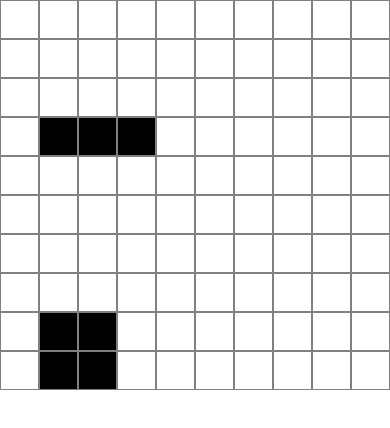
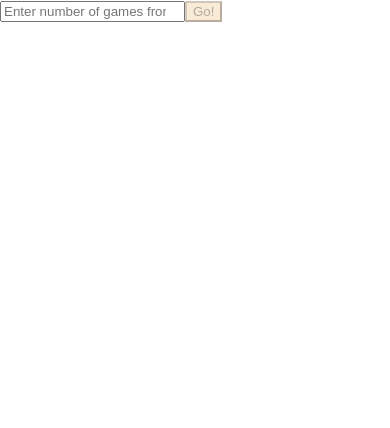
Before and after one commit to BeerSheva22-TimurOvadya/React-Application, a React (Create React App) app: page / in a window 390 px wide. Shown: the top 428 px of the page. Built offline with nearby package versions, Linux system fonts and the light colour scheme.

Commit message:
classWork

```diff
--- a/package.json
+++ b/package.json
@@ -3,6 +3,7 @@
   "version": "0.1.0",
   "private": true,
   "dependencies": {
+    "@reduxjs/toolkit": "^1.9.5",
     "@testing-library/jest-dom": "^5.16.5",
     "@testing-library/react": "^13.4.0",
     "@testing-library/user-event": "^13.5.0",
--- a/src/App.tsx
+++ b/src/App.tsx
@@ -1,9 +1,21 @@
+import { useEffect } from 'react';
 import LifeGame from './components/LifeGame';
+import { useDispatch } from 'react-redux';
+import { sizeActions } from './redux/slices/cellSizeSlice';
+import { directionActions } from './redux/slices/flexDirectionSlice';
+import Lifes from './components/Lifes';
 
 const App: React.FC = () => {
+    const dispatch = useDispatch<any>();
+    useEffect(() => {
+        window.addEventListener('resize', () => {
+            dispatch(sizeActions.setSize());
+            dispatch(directionActions.setDirection());
+        });
+    }, []);
     return (
         <div>
-            <LifeGame />
+            <Lifes />
         </div>
     );
 };
--- /dev/null
+++ b/src/components/Lifes.tsx
@@ -0,0 +1,33 @@
+import { useEffect, useState } from "react";
+import { useSelectorCount, useSelectorDirection } from "../redux/store";
+import { useDispatch } from "react-redux";
+import { countActions } from '../redux/slices/lifesCountSlice';
+import LifeGame from "./LifeGame";
+import Input from "./common/Input";
+import InputResult from "../model/InputResult";
+
+const Lifes: React.FC = () => {
+    const [showFlag, setShowFlag] = useState<boolean>(false);
+
+    function checkInput(input: string): InputResult {
+        const inNum = parseInt(input);
+        if (inNum < 1 || inNum > 5) return {status: "error", message: "Number should be in range 1..5"};
+        dispatch(countActions.setCount(inNum));
+        setShowFlag(true);
+        return {status: "success"};
+    }
+
+    const dispatch = useDispatch();
+    useEffect(() => {
+        dispatch(countActions.setCount(0));
+    }, []);
+    const flexDirection = useSelectorDirection();
+    const count = useSelectorCount();
+
+    return showFlag ?
+        <section style={{display: "flex", flexDirection, alignItems: "center", justifyContent: "space-around", height: "100vh"}}>
+            {Array.from({length: count}).map(_ => <LifeGame/>)}
+        </section> :
+        <Input placeholder="Enter number of games from 1 to 5" buttonTitle="Go!" type="number" submitFn={checkInput}/>
+}
+export default Lifes;
--- a/src/components/Row.tsx
+++ b/src/components/Row.tsx
@@ -1,23 +1,22 @@
-import { ReactNode, useEffect, useState } from 'react';
-import configLife from '../config/life-game-config.json';
+import { ReactNode } from 'react';
 
-function getSize() {
-    return Math.min(window.innerHeight, window.innerWidth) / configLife.dimension - 2;
-}
+import { useSelectorCount, useSelectorSize } from '../redux/store';
+
+
+
 
 const Row: React.FC<{ row: number[] }> = ({ row }) => {
-    const [size, setSize] = useState(getSize());
-    useEffect(() => {
-        window.addEventListener('resize', () => setSize(getSize()))
-    }, []);
+    const size = useSelectorSize();
+    const lifesCount = useSelectorCount();
+
 
     function getDivs(): ReactNode {
         return row.map((num, index) => (
             <div
                 key={index}
                 style={{
-                    width: size,
-                    height: size,
+                    width: size/lifesCount,
+                    height: size/lifesCount,
                     backgroundColor: num ? 'black' : 'white',
                     border: 'solid 1px gray',
                 }}
--- a/src/components/common/Input.tsx
+++ b/src/components/common/Input.tsx
@@ -1,4 +1,4 @@
-import { useEffect, useRef, useState } from "react";
+import { useRef, useState } from "react";
 import InputResult from "../../model/InputResult";
 import Alert from "./Alert";
 import { StatusType } from "../../model/StstusType";
--- a/src/config/life-game-config.json
+++ b/src/config/life-game-config.json
@@ -1,4 +1,4 @@
 {
-    "dimension": 10,
+    "dimension": 50,
     "tick": 400
 }
--- a/src/index.tsx
+++ b/src/index.tsx
@@ -3,14 +3,14 @@ import ReactDOM from 'react-dom/client';
 import './index.css';
 import App from './App';
 import reportWebVitals from './reportWebVitals';
+import { Provider } from 'react-redux';
+import { store } from './redux/store';
 
-const root = ReactDOM.createRoot(
-  document.getElementById('root') as HTMLElement
-);
+const root = ReactDOM.createRoot(document.getElementById('root') as HTMLElement);
 root.render(
-
-    <App />
-
+    <Provider store={store}>
+        <App />
+    </Provider>,
 );
 
 // If you want to start measuring performance in your app, pass a function
--- /dev/null
+++ b/src/redux/slices/cellSizeSlice.ts
@@ -0,0 +1,25 @@
+import { createSlice } from '@reduxjs/toolkit';
+import lifeGame from '../../config/life-game-config.json';
+
+const {dimension} = lifeGame;
+
+function getSize() {
+    return Math.min(window.innerHeight, window.innerWidth) / dimension - 2;
+}
+
+const initialState: { size: number } = {
+    size: getSize(),
+};
+
+const slice = createSlice({
+    initialState,
+    name: 'sizeState',
+    reducers: {
+        setSize: (state) => {
+            state.size = getSize();
+        },
+    },
+});
+
+export const sizeActions = slice.actions;
+export const sizeReducer = slice.reducer;
--- /dev/null
+++ b/src/redux/slices/flexDirectionSlice.ts
@@ -0,0 +1,22 @@
+import { createSlice } from '@reduxjs/toolkit';
+
+
+function getDirection(): 'column'| 'row' {
+    return window.innerHeight > window.innerWidth ? 'column' : 'row'
+}
+
+const initialState: { direction: 'column' | 'row' } = {
+    direction: getDirection(),
+};
+
+const slice = createSlice({
+    initialState: initialState,
+    name: 'directionState',
+    reducers: {
+        setDirection: (state) => {
+            state.direction = getDirection();
+        },
+    },
+});
+export const directionActions = slice.actions;
+export const directionReducer = slice.reducer;
--- /dev/null
+++ b/src/redux/slices/lifesCountSlice.ts
@@ -0,0 +1,17 @@
+import { createSlice } from '@reduxjs/toolkit';
+
+const initialState: { count: number } = {
+    count: 1,
+};
+const slice = createSlice({
+    initialState,
+    name: 'countState',
+    reducers: {
+        setCount: (state, data) => {
+            state.count = data.payload as number;
+        },
+    },
+});
+
+export const countActions = slice.actions;
+export const countReducer = slice.reducer;
--- /dev/null
+++ b/src/redux/store.ts
@@ -0,0 +1,25 @@
+import { configureStore } from '@reduxjs/toolkit';
+import { directionReducer } from './slices/flexDirectionSlice';
+import { countReducer } from './slices/lifesCountSlice';
+import { sizeReducer } from './slices/cellSizeSlice';
+import { useSelector } from 'react-redux';
+
+export const store = configureStore({
+    reducer: {
+        directionState: directionReducer,
+        countState: countReducer,
+        sizeState: sizeReducer,
+    },
+});
+
+export function useSelectorDirection(){
+    return useSelector<any, 'row' | 'column'>(state => state.directionState.direction);
+}
+
+export function useSelectorSize(){
+    return useSelector<any, number>(state => state.sizeState.size);
+}
+
+export function useSelectorCount(){
+    return useSelector<any, number>(state => state.countState.count);
+}
```
Also changed, not shown: 1 other file (tests, documents, lock files or other folders).
